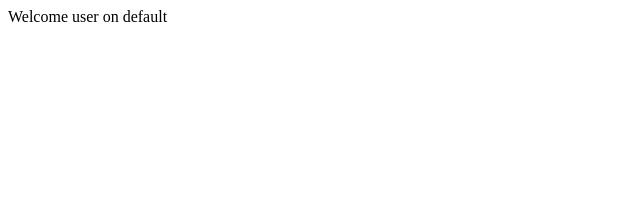
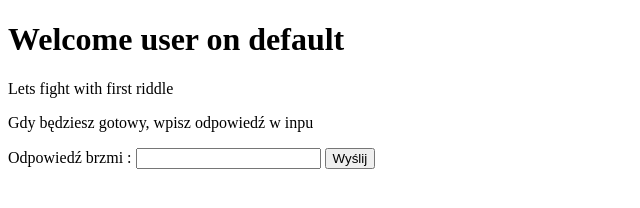
Before and after one commit to Kamilnaja/hardRiddle, a plain HTML site: page index.html in a window 1280 px wide. Shown: the whole page, without its empty margins (0-640 px from the left). Drawn offline with nearby package versions, Linux system fonts and the light colour scheme; some packages are replaced by stand-ins of ours.

Commit message:
added input

```diff
--- a/controller.js
+++ b/controller.js
@@ -2,21 +2,27 @@
  * Created by Kamil on 2017-03-27.
  */
 var app = angular.module('mainApp', ['ngRoute']);
-
 app.config(['$locationProvider', function ($locationProvider) {
     $locationProvider.hashPrefix('');
 }]);
+app.controller('MyController', function ($scope) {
+
+});
 
 app.config(function($routeProvider) {
     $routeProvider
         .when('/', {
-            template: 'Welcome user on default'
+            template:
+                `<h1>Welcome user on default</h1>
+                <p>Lets fight with first riddle</p>
+                <p>Gdy będziesz gotowy, wpisz odpowiedź w inpu</p>
+`
         })
         .when('/another', {
-            template: 'Welcome user again'
+            template: `Welcome user again`
         })
         .when('/thirdriddle', {
-            template: 'Let fight with third riddle'
+            template: `Let fight with third riddle`
         })
         .otherwise({
             redirectTo: '/'
--- a/index.html
+++ b/index.html
@@ -11,7 +11,15 @@
     <script src="controller.js"></script>
 </head>
 <body ng-app="mainApp">
+<div ng-controller="MyController">
     <div ng-view></div>
+    <div class="userInput">
+        <label for="answer">Odpowiedź brzmi : </label>
+        <input type="text" id="answer">
+        <button class="btn btn-submit">Wyślij</button>
+
+    </div>
+</div>
 
 </body>
 </html>
```
